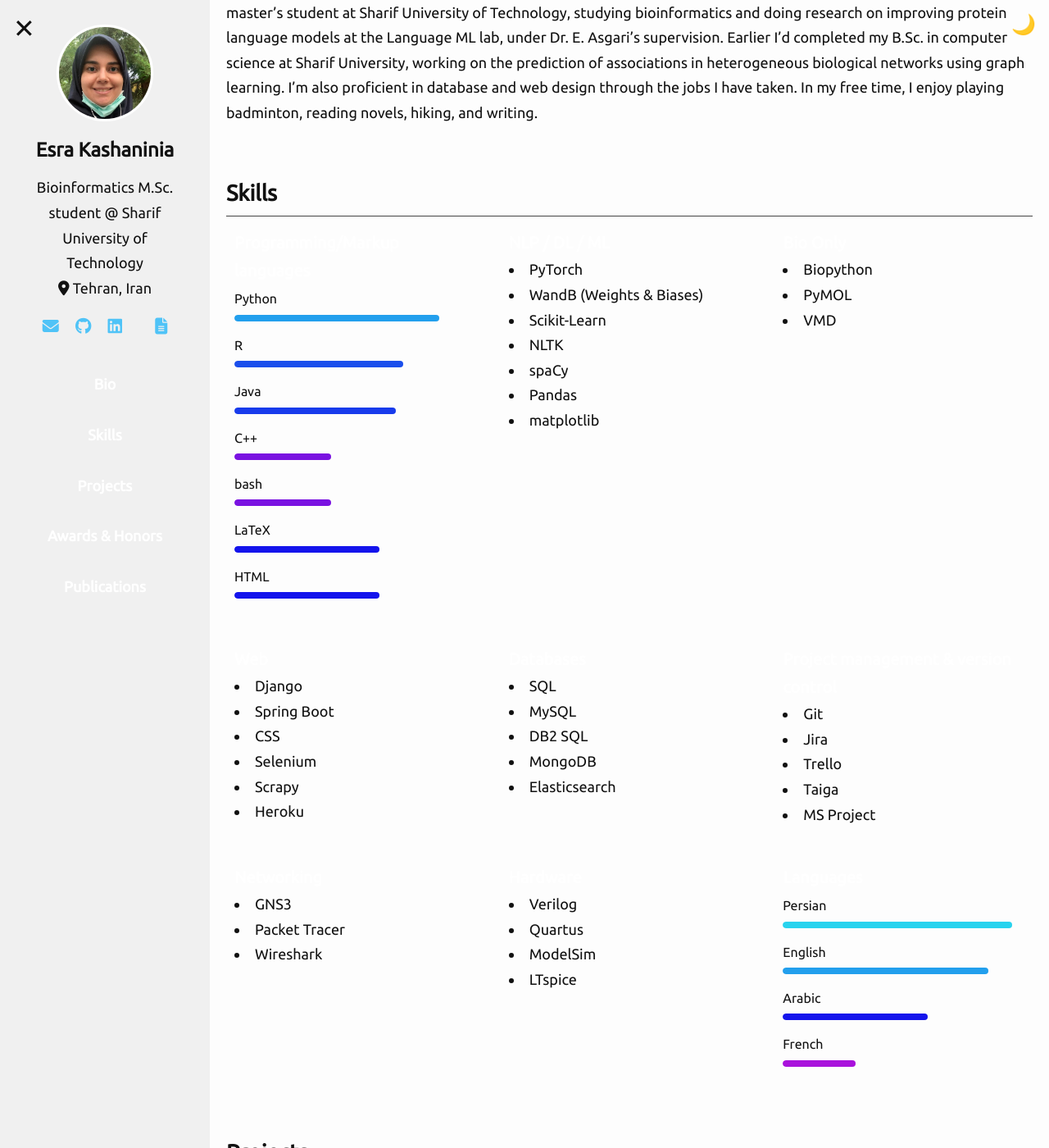
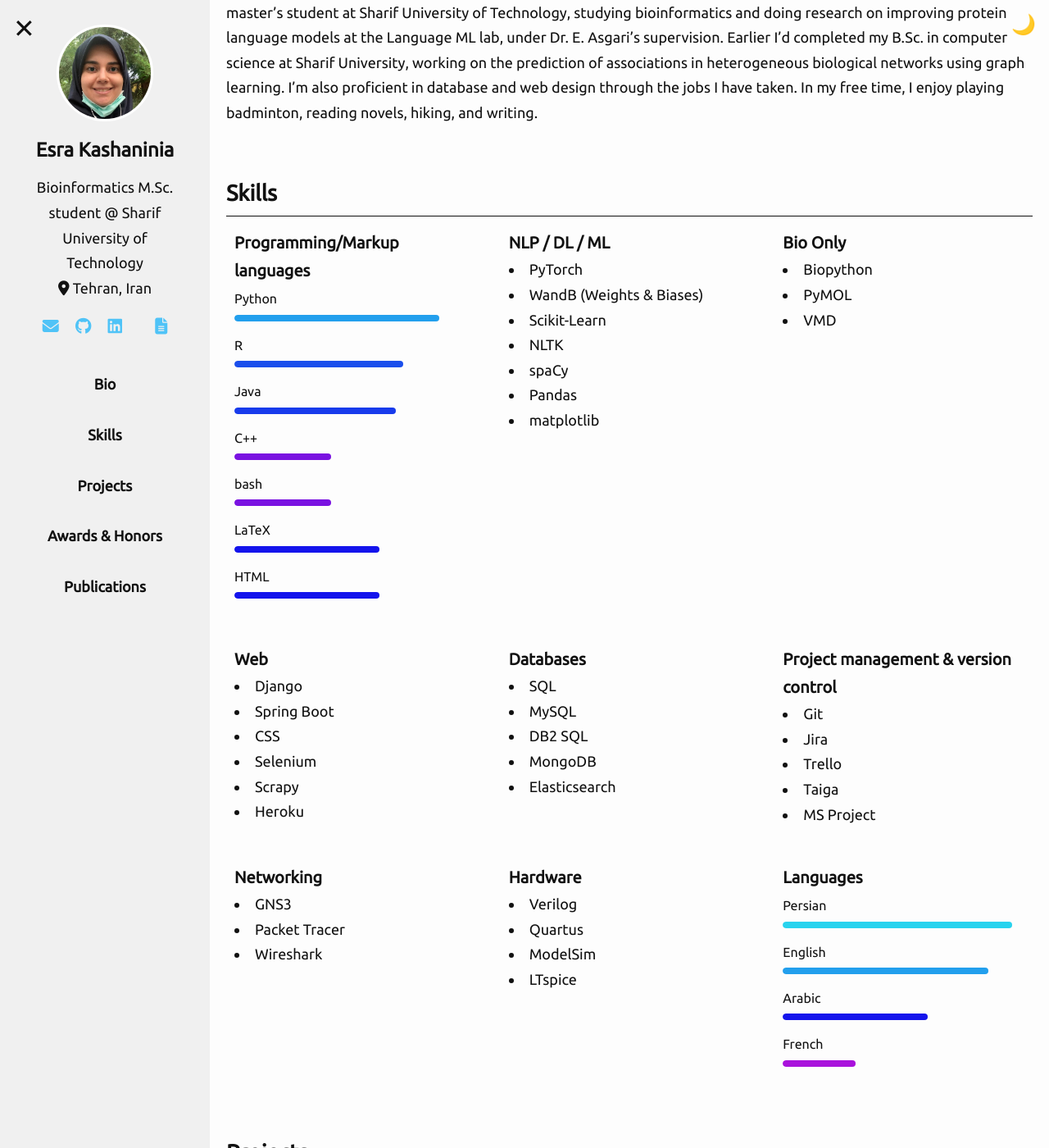
Before and after one commit to Esra-K/Esra-K.github.io, a Jekyll site: the page built from index.md, in a window 1280 px wide and 1400 px high, scrolled down 201 px. Shown: the whole window at 82% size. Built offline with Jekyll 4.4.1, drawn with Linux system fonts in a browser that asks for light colours; a style sheet for code colours, icons or effects is not loaded.

Commit message:
Light/Dark toggle - try 2

```diff
--- a/assets/css/style.css
+++ b/assets/css/style.css
@@ -186,16 +186,19 @@
 
 /* Style links inside main-content */
 .main-content a {
-  color: #a0e7ff;
+  color: var(--link-color);
+  /* color: #a0e7ff; */
   text-decoration: none;
 }
 
 .main-content a:visited {
-  color: #dcb6ed;
+  /* color: #dcb6ed; */
+  color: var(--link-hover-color);
 }
 
 .main-content a:hover,
 .main-content a:focus {
+  color: var(--link-hover-color);
   text-decoration: underline;
 }
 
@@ -329,7 +332,8 @@
 }
 
 .sidebar-nav a {
-  color: white;
+  color: var(--sidebar-text);
+  /* color: white; */
   text-decoration: none;
   font-size: 18px;
   font-weight: 600;
@@ -343,8 +347,10 @@
 
 .sidebar-nav a:hover,
 .sidebar-nav a:focus {
-  background-color: #4fc3f7;
-  color: #111;
+  background-color: var(--link-color);
+  color: var(--bg-color);
+  /* background-color: #4fc3f7;
+  color: #111; */
 }
 
 section {
@@ -377,7 +383,7 @@
 }
 
 section h2 {
-  border-bottom: 1px solid #444;
+  border-bottom: 1px solid var(--text-color); /*#444; */
   padding-bottom: 5px;
 }
 
@@ -385,7 +391,8 @@
 section h3 {
   font-size: 20px;
   margin-top: 5px;
-  color: #ffffff;
+  color: var(--text-color);
+  /* color: #ffffff; */
 }
 
 /* make "Esra Kashaninia" on the sidebar bigger */
```
